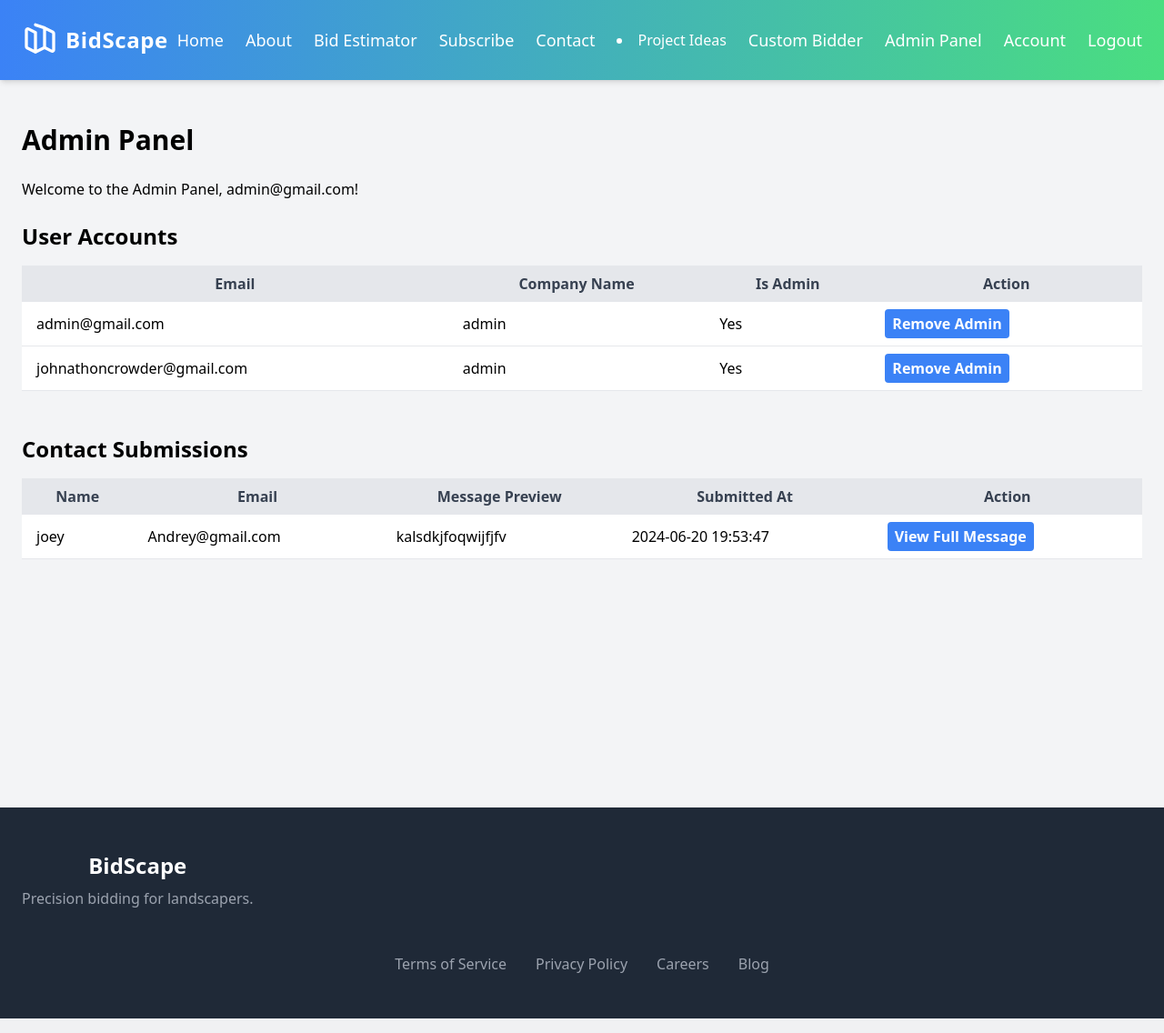
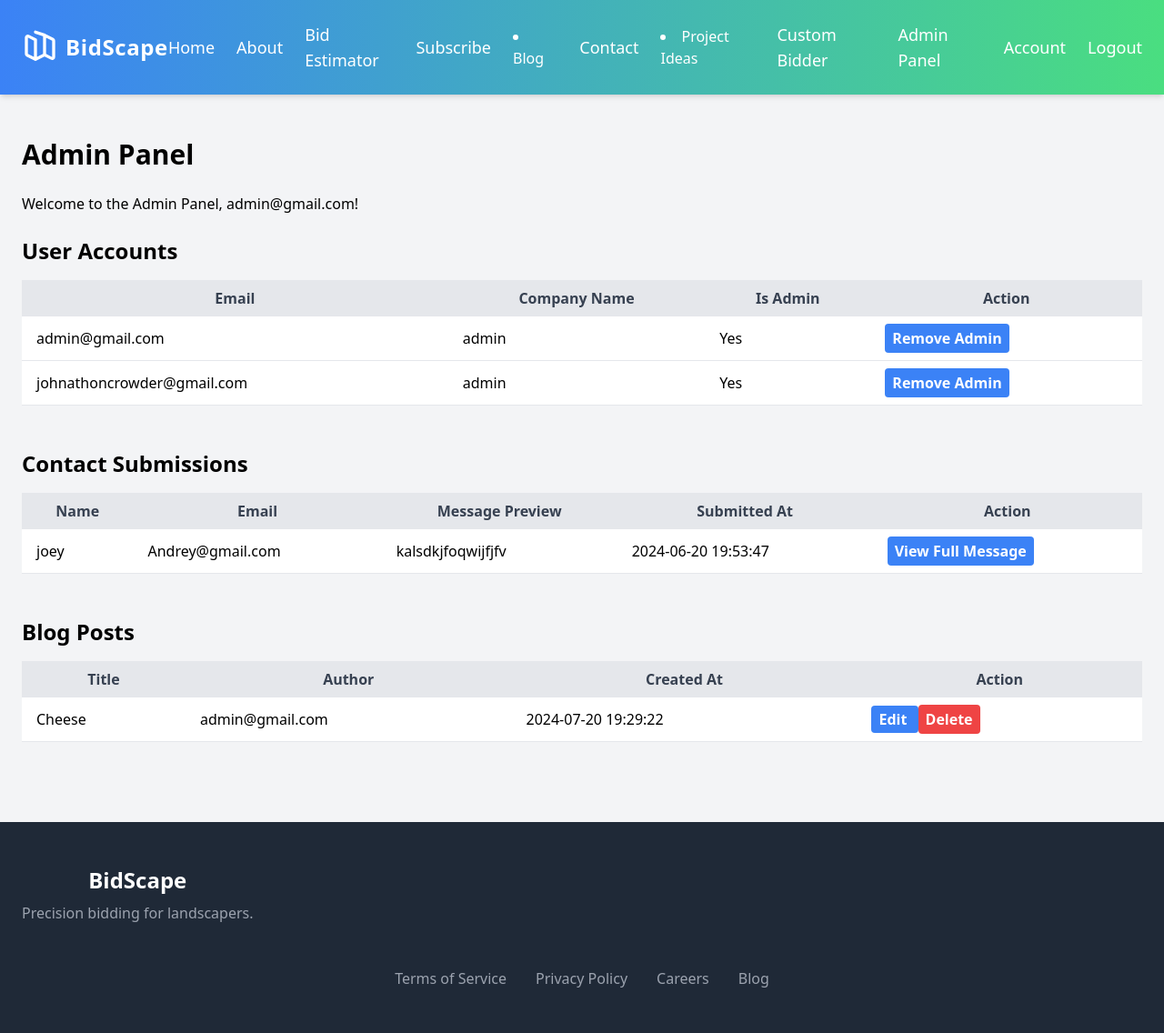
Before and after one commit to JohnathonCrowder/Landscape_bidder, a Flask app: page /admin in a window 1280 px wide. Shown: the whole page at 91% size. Run offline with Flask 3, Linux system fonts and the light colour scheme; a user stored in the database is signed in; some libraries are stand-ins or nearby versions.

Commit message:
Add Blog Post
Adds Blog post

```diff
--- a/app/routes.py
+++ b/app/routes.py
@@ -16,6 +16,11 @@ from datetime import datetime
 
 from flask import render_template
 from app.data import PROJECT_IDEAS
+
+from flask import render_template, request, redirect, url_for, flash
+from flask_login import login_required, current_user
+from app.models import BlogPost
+from app import db
 
 
 
@@ -427,13 +432,13 @@ def allowed_file(filename):
 
 @bp.route('/admin')
 @login_required
-def admin_panel():
-    if current_user.is_admin:
-        users = User.query.all()
-        contact_submissions = ContactSubmission.query.order_by(ContactSubmission.submitted_at.desc()).all()
-        return render_template('admin.html', title='Admin Panel', users=users, contact_submissions=contact_submissions)
-    else:
-        abort(403)  # Forbidden
+def admin():
+    if not current_user.is_admin:
+        abort(403)
+    users = User.query.all()
+    contact_submissions = ContactSubmission.query.order_by(ContactSubmission.submitted_at.desc()).all()
+    blog_posts = BlogPost.query.order_by(BlogPost.created_at.desc()).all()
+    return render_template('admin.html', users=users, contact_submissions=contact_submissions, blog_posts=blog_posts)
 
 
 @bp.route('/admin/toggle_admin/<int:user_id>', methods=['POST'])
@@ -475,3 +480,64 @@ def delete_message(submission_id):
 @bp.route('/project-ideas')
 def project_ideas():
     return render_template('project_ideas.html', project_ideas=PROJECT_IDEAS)
+
+
+
+
+
+
+
+
+
+
+
+
+####################   BLog Routes #########################
+
+@bp.route('/blog')
+def blog():
+    posts = BlogPost.query.order_by(BlogPost.created_at.desc()).all()
+    return render_template('blog/index.html', posts=posts)
+
+@bp.route('/blog/<int:post_id>')
+def blog_post(post_id):
+    post = BlogPost.query.get_or_404(post_id)
+    return render_template('blog/post.html', post=post)
+
+@bp.route('/blog/new', methods=['GET', 'POST'])
+@login_required
+def new_post():
+    if request.method == 'POST':
+        title = request.form['title']
+        content = request.form['content']
+        post = BlogPost(title=title, content=content, author=current_user)
+        db.session.add(post)
+        db.session.commit()
+        flash('Your post has been created!', 'success')
+        return redirect(url_for('main.blog'))
+    return render_template('blog/new_post.html')
+
+@bp.route('/blog/<int:post_id>/edit', methods=['GET', 'POST'])
+@login_required
+def edit_post(post_id):
+    post = BlogPost.query.get_or_404(post_id)
+    if post.author != current_user:
+        abort(403)
+    if request.method == 'POST':
+        post.title = request.form['title']
+        post.content = request.form['content']
+        db.session.commit()
+        flash('Your post has been updated!', 'success')
+        return redirect(url_for('main.blog_post', post_id=post.id))
+    return render_template('blog/edit_post.html', post=post)
+
+@bp.route('/blog/<int:post_id>/delete', methods=['POST'])
+@login_required
+def delete_post(post_id):
+    post = BlogPost.query.get_or_404(post_id)
+    if post.author != current_user:
+        abort(403)
+    db.session.delete(post)
+    db.session.commit()
+    flash('Your post has been deleted!', 'success')
+    return redirect(url_for('main.blog'))
--- a/app/templates/admin.html
+++ b/app/templates/admin.html
@@ -70,6 +70,41 @@
     {% else %}
         <p>No contact submissions found.</p>
     {% endif %}
+
+    <h2 class="text-2xl font-bold mb-4 mt-12">Blog Posts</h2>
+{% if blog_posts %}
+    <table class="w-full mb-6">
+        <thead>
+            <tr class="bg-gray-200 text-gray-700">
+                <th class="py-2 px-4">Title</th>
+                <th class="py-2 px-4">Author</th>
+                <th class="py-2 px-4">Created At</th>
+                <th class="py-2 px-4">Action</th>
+            </tr>
+        </thead>
+        <tbody>
+            {% for post in blog_posts %}
+                <tr class="bg-white hover:bg-gray-100">
+                    <td class="py-2 px-4 border-b">{{ post.title }}</td>
+                    <td class="py-2 px-4 border-b">{{ post.author.email }}</td>
+                    <td class="py-2 px-4 border-b">{{ post.created_at.strftime('%Y-%m-%d %H:%M:%S') }}</td>
+                    <td class="py-2 px-4 border-b">
+                        <a href="{{ url_for('main.edit_post', post_id=post.id) }}" class="bg-blue-500 hover:bg-blue-600 text-white font-bold py-1 px-2 rounded">
+                            Edit
+                        </a>
+                        <form action="{{ url_for('main.delete_post', post_id=post.id) }}" method="POST" class="inline">
+                            <button type="submit" class="bg-red-500 hover:bg-red-600 text-white font-bold py-1 px-2 rounded" onclick="return confirm('Are you sure you want to delete this post?')">
+                                Delete
+                            </button>
+                        </form>
+                    </td>
+                </tr>
+            {% endfor %}
+        </tbody>
+    </table>
+{% else %}
+    <p>No blog posts found.</p>
+{% endif %}
 </div>
 
 <!-- Modal -->
--- a/app/templates/base.html
+++ b/app/templates/base.html
@@ -23,12 +23,13 @@
                     <a href="{{ url_for('main.about') }}" class="text-lg font-medium hover:text-blue-100 transition duration-300 ease-in-out">About</a>
                     <a href="{{ url_for('main.bid_estimator') }}" class="text-lg font-medium hover:text-blue-100 transition duration-300 ease-in-out">Bid Estimator</a>
                     <a href="{{ url_for('main.subscribe') }}" class="text-lg font-medium hover:text-blue-100 transition duration-300 ease-in-out">Subscribe</a>
+                    <li><a href="{{ url_for('main.blog') }}" class="hover:text-blue-400">Blog</a></li>
                     <a href="{{ url_for('main.contact') }}" class="text-lg font-medium hover:text-blue-100 transition duration-300 ease-in-out">Contact</a>
                     <li><a href="{{ url_for('main.project_ideas') }}" class="hover:text-blue-400">Project Ideas</a></li>
                     {% if current_user.is_authenticated %}
                         <a href="{{ url_for('main.custom_bidder') }}" class="text-lg font-medium hover:text-blue-100 transition duration-300 ease-in-out">Custom Bidder</a>
                         {% if current_user.is_admin %}
-                            <a href="{{ url_for('main.admin_panel') }}" class="text-lg font-medium hover:text-blue-100 transition duration-300 ease-in-out">Admin Panel</a>
+                            <a href="{{ url_for('main.admin') }}" class="text-lg font-medium hover:text-blue-100 transition duration-300 ease-in-out">Admin Panel</a>
                         {% endif %}
                         <a href="{{ url_for('main.account') }}" class="text-lg font-medium hover:text-blue-100 transition duration-300 ease-in-out">Account</a>
                         <a href="{{ url_for('main.logout') }}" class="text-lg font-medium hover:text-blue-100 transition duration-300 ease-in-out">Logout</a>
@@ -56,7 +57,7 @@
                     {% if current_user.is_authenticated %}
                         <a href="{{ url_for('main.custom_bidder') }}" class="text-lg font-medium hover:text-blue-100 transition duration-300 ease-in-out">Custom Bidder</a>
                         {% if current_user.is_admin %}
-                            <a href="{{ url_for('main.admin_panel') }}" class="text-lg font-medium hover:text-blue-100 transition duration-300 ease-in-out">Admin Panel</a>
+                            <a href="{{ url_for('main.admin') }}" class="text-lg font-medium hover:text-blue-100 transition duration-300 ease-in-out">Admin Panel</a>
                         {% endif %}
 
                         <a href="{{ url_for('main.account') }}" class="text-lg font-medium hover:text-blue-100 transition duration-300 ease-in-out">Account</a>
```
Also changed, not shown: app/models.py (+14 -0 lines), app/templates/blog/edit_post.html (added, +16 -0 lines), app/templates/blog/index.html (added, +19 -0 lines), app/templates/blog/new_post.html (added, +16 -0 lines), app/templates/blog/post.html (added, +17 -0 lines), app.db.
